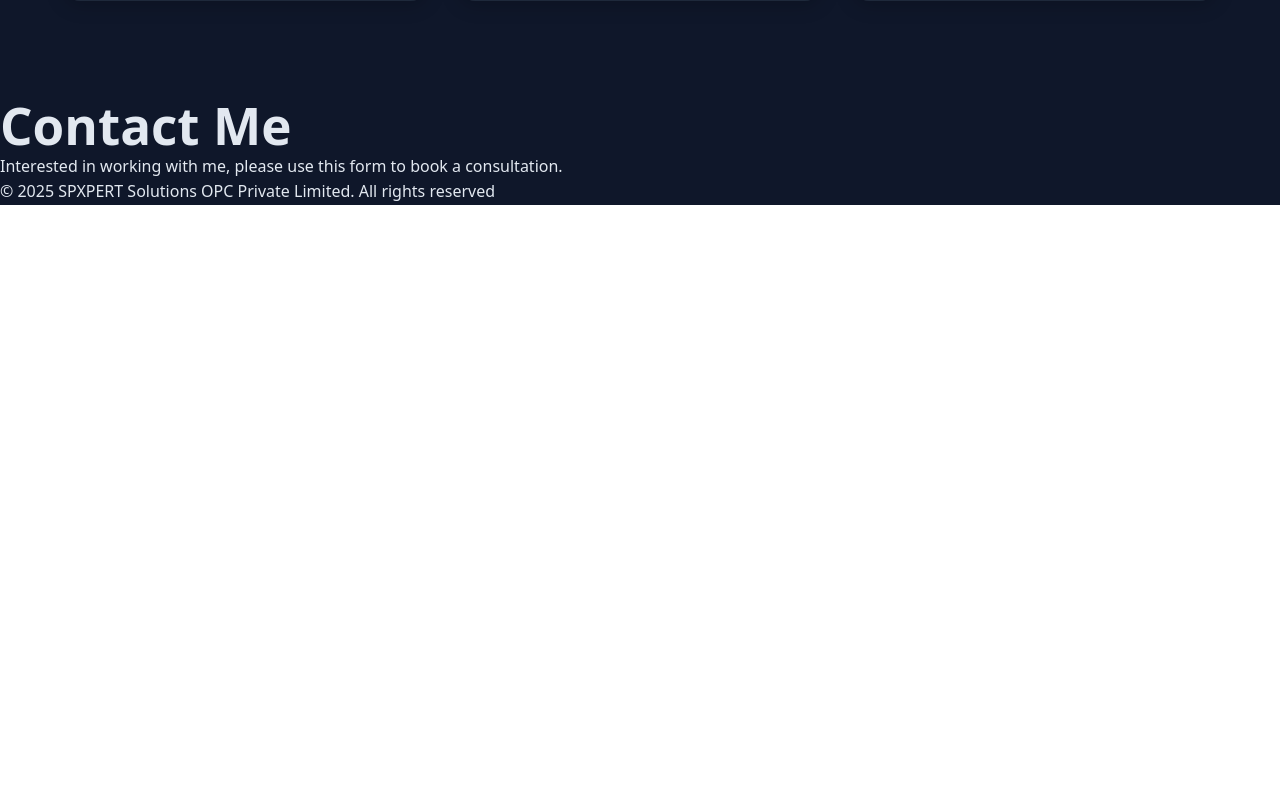
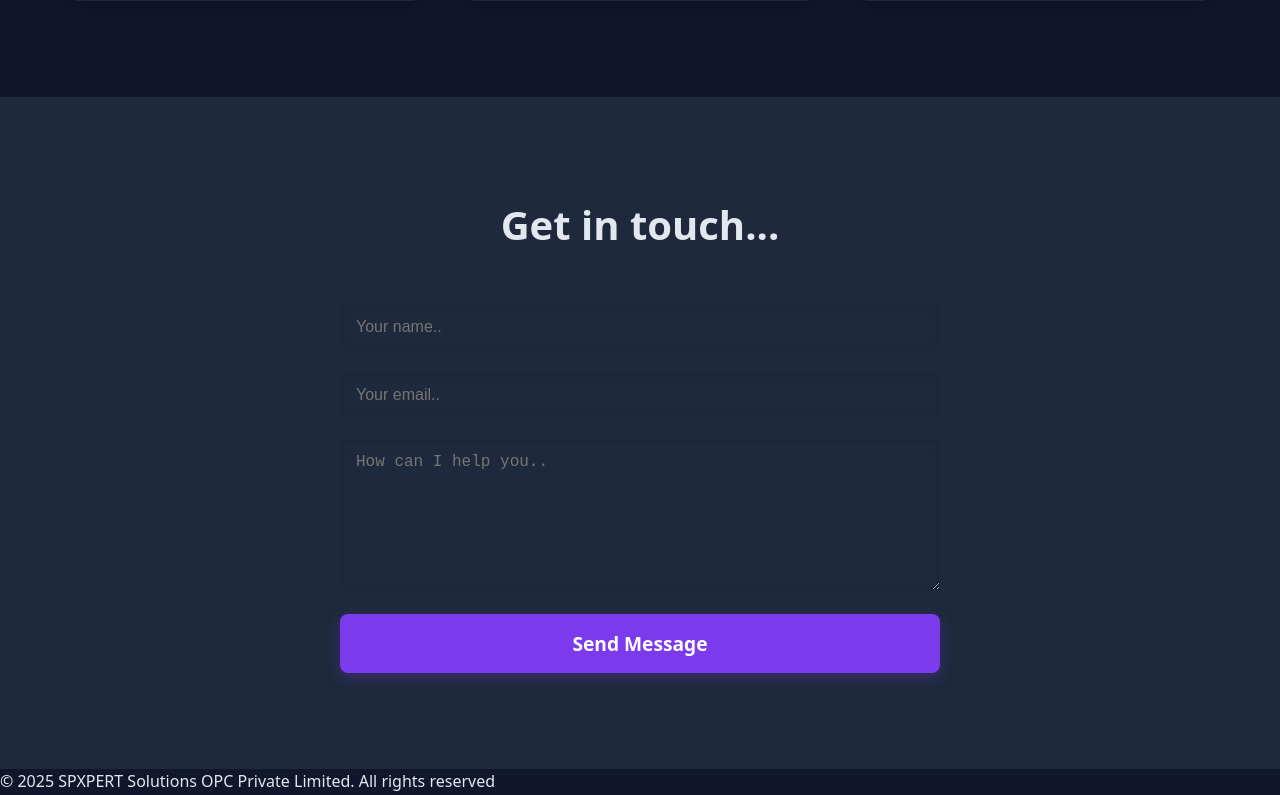
Before and after one commit to sudhirke/learn-react, a React (Vite) app: page / in a window 1280 px wide. Shown: the part 1490-2285 px from the top of the page. Before the commit the page ends 1695 px from the top, so only its background shows below. Built offline with nearby package versions, Linux system fonts and the light colour scheme.

Commit message:
v1.0.0.3: Completed contacts section with form design.

```diff
--- a/src/App.css
+++ b/src/App.css
@@ -438,3 +438,65 @@ body {
   color: var(--accent-color);
   border: 1px solid rgba(255, 255, 255, 0.2);
 }
+
+/* Contact Section */
+.contact {
+  padding: 6rem 5%;
+  background-color: var(--section-bg);
+  text-align: center;
+}
+.contact h2 {
+  font-size: 2.5rem;
+  margin-bottom: 3rem;
+  text-align: center;
+}
+
+.contact-content {
+  max-width: 600px;
+  margin: 0 auto;
+}
+
+.contact-form {
+  display: flex;
+  flex-direction: column;
+  gap: 1.5rem;
+}
+
+.contact-form input,
+.contact-form textarea {
+  padding: 0.8rem 1rem;
+  border-radius: 0.5rem;
+  border: 2px solid var(--card-border);
+  background: var(--card-bg);
+  color: var(--text-color);
+  font-size: 1rem;
+  transition: all 0.3s ease;
+  box-shadow: inset 0 2px 8px rgba(0, 0, 0, 0.1);
+}
+
+.contact-form input:focus,
+.contact-form textarea:focus {
+  outline: none;
+  border-color: var(--accent-color);
+  box-shadow: inset 0 4px 12px rgba(233, 144, 182, 0.2);
+}
+
+.contact-form textarea {
+  min-height: 150px;
+  resize: vertical;
+}
+
+.submit-btn {
+  padding: 1rem;
+  background-color: var(--primary-color);
+  color: white;
+  border: none;
+  border-radius: 0.5rem;
+  font-size: 1.2rem;
+  font-weight: 600;
+  cursor: pointer;
+  transition: all 0.3s ease;
+  box-shadow: 0 4px 15px rgba(124, 58, 237, 0.3);
+  position: relative;
+  overflow: hidden;
+}
--- a/src/components/Contact.tsx
+++ b/src/components/Contact.tsx
@@ -1,12 +1,75 @@
+import { motion } from "framer-motion";
+
+const fadeInUp = {
+  initial: { opacity: 0, y: 20 },
+  animate: { opacity: 1, y: 0 },
+  transition: { duration: 0.5, ease: "easeOut" },
+};
+
+const staggerContainer = {
+  animate: {
+    transition: {
+      staggerChildren: 0.1,
+      delayChildren: 0.3,
+    },
+  },
+};
+
 const Contact = () => {
   return (
-    <section className="contact">
-      <h1>Contact Me</h1>
-      <p>
-        Interested in working with me, please use this form to book a
-        consultation.
-      </p>
-    </section>
+    <motion.section
+      id="contact"
+      className="contact"
+      initial={{ opacity: 0 }}
+      whileInView={{ opacity: 1 }}
+      viewport={{ once: true }}
+      transition={{ duration: 0.6, ease: "easeOut" }}
+    >
+      <motion.h2
+        variants={fadeInUp}
+        initial="initial"
+        animate="animate"
+        className="section-title"
+        viewport={{ once: true }}
+      >
+        Get in touch...
+      </motion.h2>
+
+      <motion.div className="contact-content" variants={fadeInUp}>
+        <motion.form className="contact-form">
+          <motion.input
+            type="text"
+            name="name"
+            placeholder="Your name.."
+            required
+            whileFocus={{ scale: 1.02 }}
+          />
+
+          <motion.input
+            type="email"
+            name="email"
+            placeholder="Your email.."
+            required
+            whileFocus={{ scale: 1.02 }}
+          />
+
+          <motion.textarea
+            name="message"
+            placeholder="How can I help you.."
+            required
+            whileFocus={{ scale: 1.02 }}
+          />
+          <motion.button
+            type="submit"
+            className="submit-btn"
+            whileHover={{ scale: 1.05 }}
+            whileTap={{ scale: 0.95 }}
+          >
+            Send Message
+          </motion.button>
+        </motion.form>
+      </motion.div>
+    </motion.section>
   );
 };
 
```
